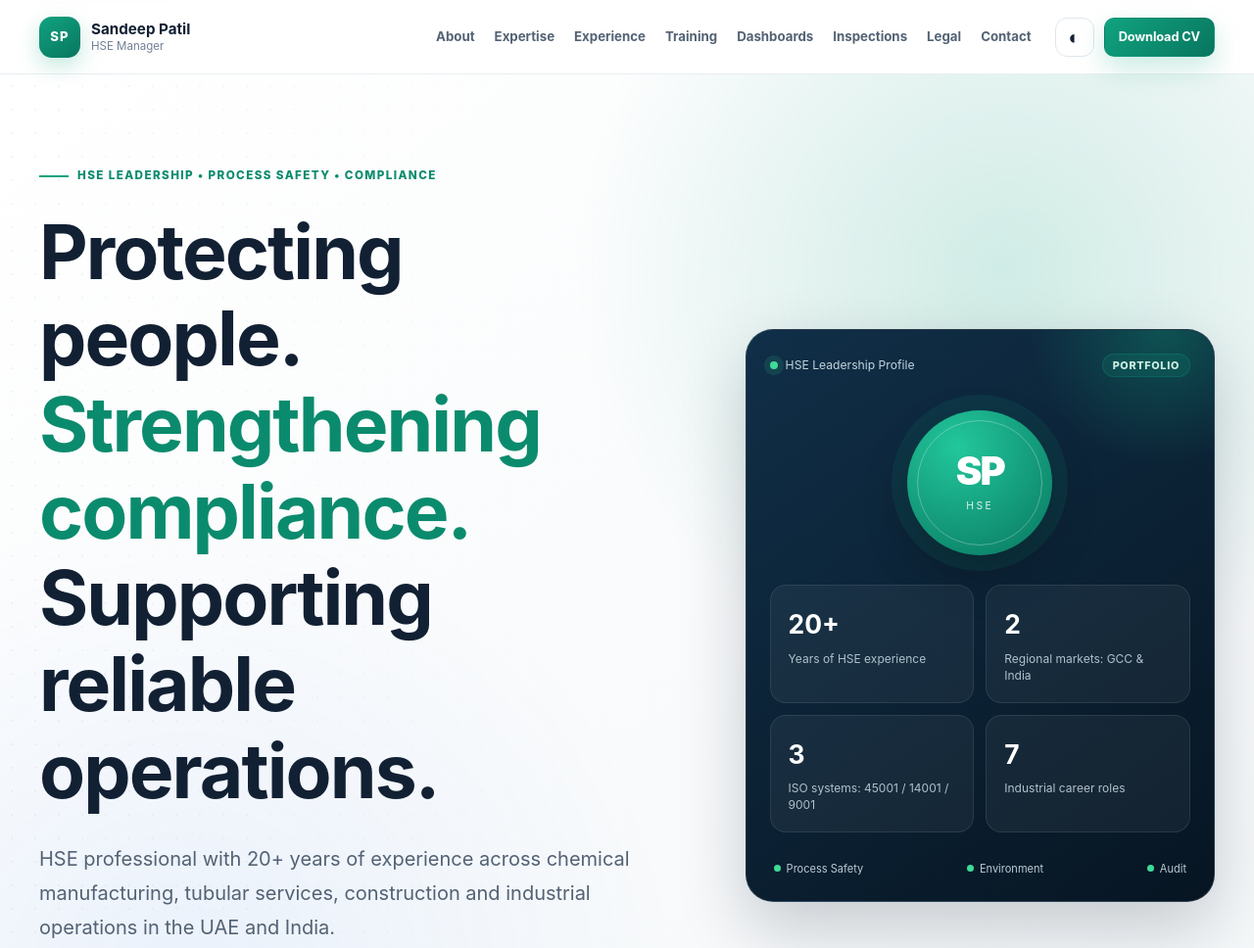
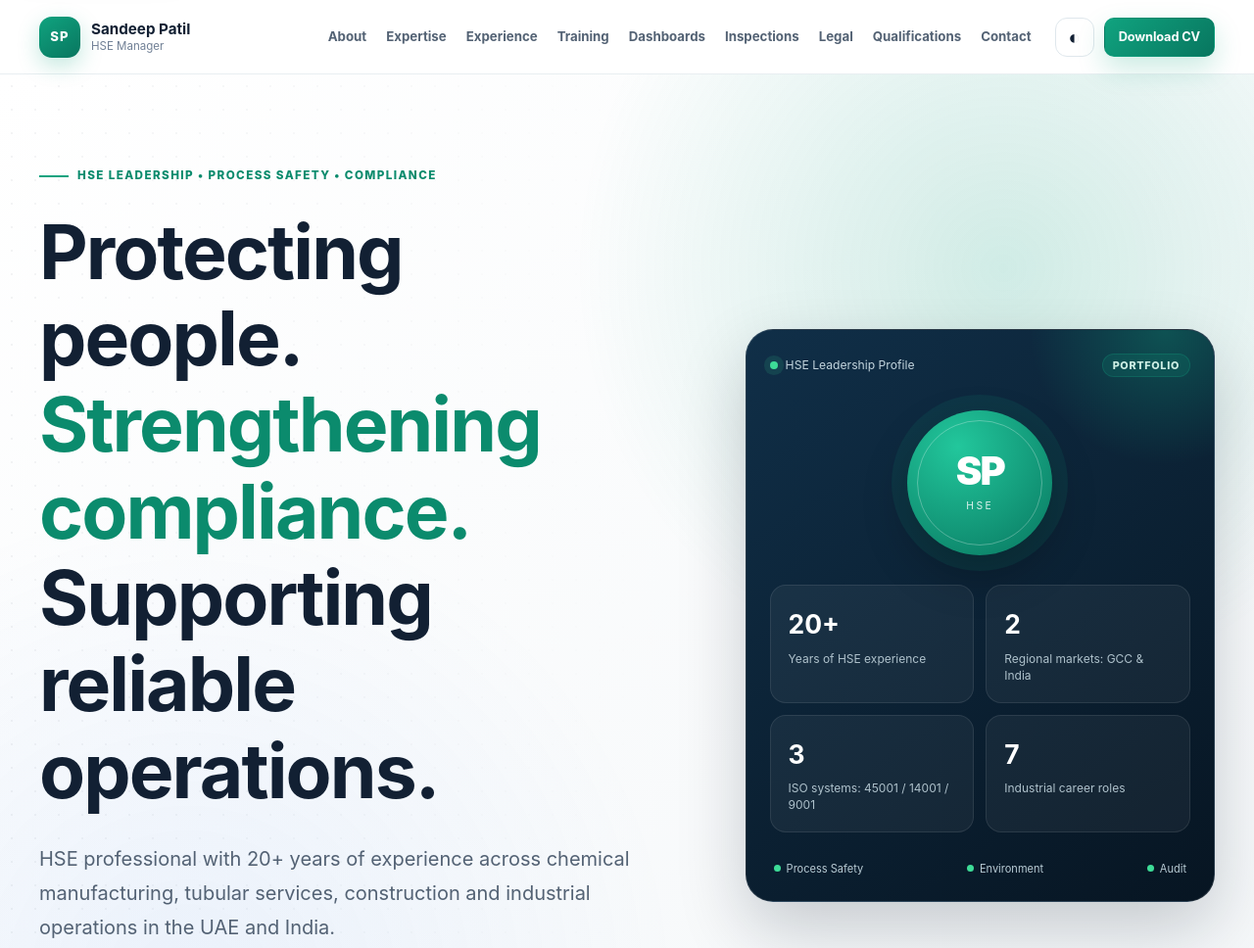
Before and after one commit to SandeepPatil1981/sandeep-patil-hse.github.io, a plain HTML site: page index.html in a window 1280 px wide. Shown: the top 968 px of the page at 98% size. Drawn offline with Linux system fonts and the light colour scheme.

Commit message:
Update qualifications and professional certifications

```diff
--- a/index.html
+++ b/index.html
@@ -837,6 +837,7 @@ html[data-theme="dark"] .disclaimer-box { background: #3a2b0d; color: #f3dcae; }
         <a href="#dashboards">Dashboards</a>
         <a href="#inspections">Inspections</a>
         <a href="#legal">Legal</a>
+        <a href="#certifications">Qualifications</a>
         <a href="#contact">Contact</a>
       </nav>
 
```
